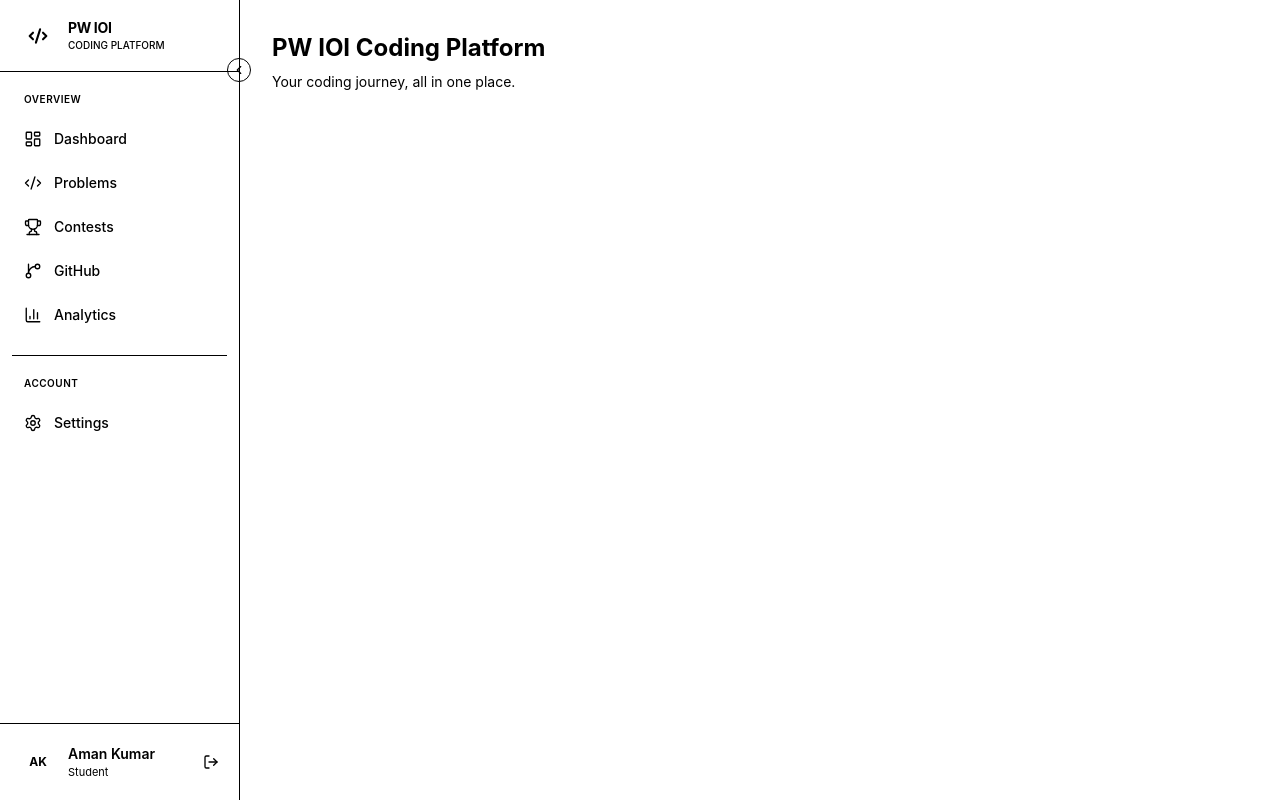
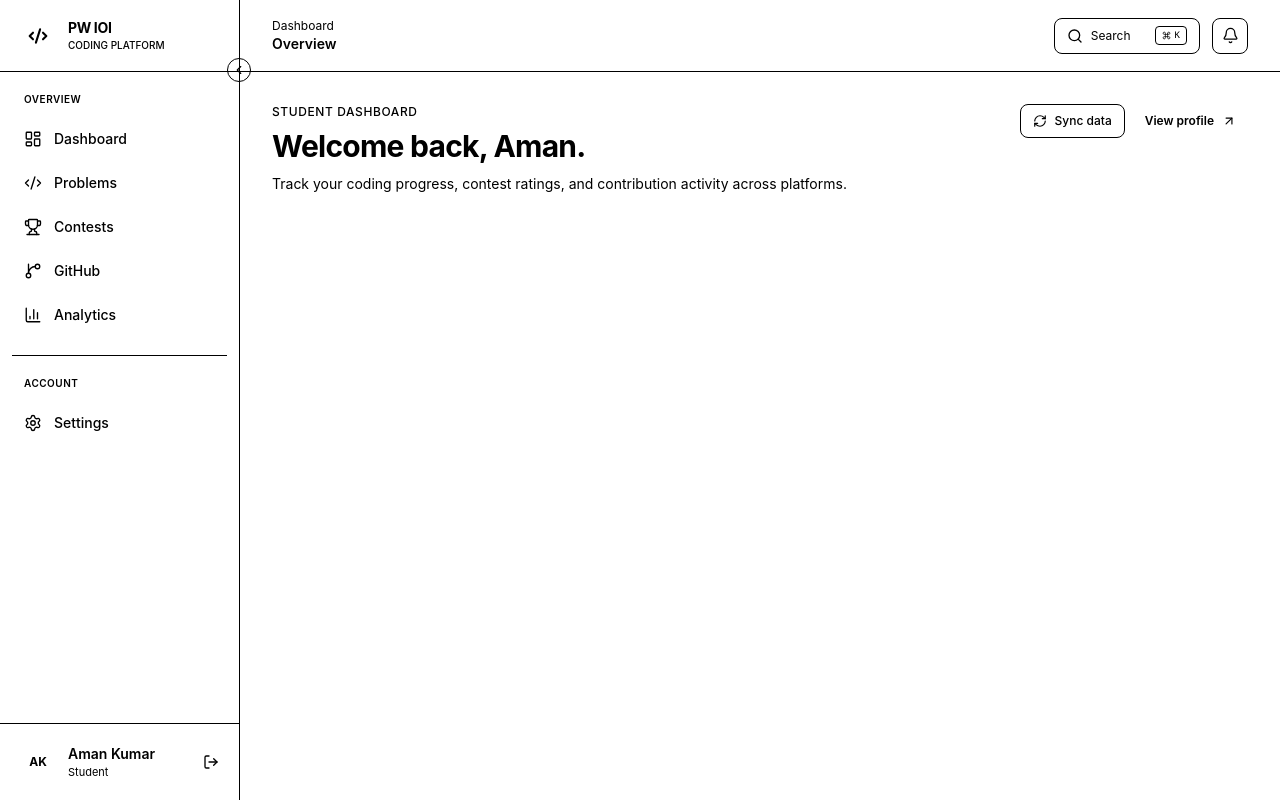
Before and after one commit to Aman-kumar-2007/pw-ioi-coding-platform, a React (Vite) app: page / in a window 1280 px wide. Built offline with nearby package versions, Linux system fonts and the light colour scheme.

Commit message:
Build dashboard topbar and header

```diff
--- a/src/App.jsx
+++ b/src/App.jsx
@@ -1,17 +1,10 @@
 import Layout from "./components/Layout"
+import DashboardHeader from "./components/DashboardHeader"
 
 function App() {
   return (
     <Layout>
-      <div className="p-8">
-        <h1 className="text-2xl font-bold">
-          PW IOI Coding Platform
-        </h1>
-
-        <p className="mt-2 text-sm text-muted-foreground">
-          Your coding journey, all in one place.
-        </p>
-      </div>
+      <DashboardHeader />
     </Layout>
   )
 }
--- /dev/null
+++ b/src/components/DashboardHeader.jsx
@@ -0,0 +1,41 @@
+import {
+  ArrowUpRight,
+  RefreshCw,
+} from "lucide-react"
+
+function DashboardHeader() {
+  return (
+    <section className="px-8 pb-7 pt-8">
+      <div className="flex items-start justify-between">
+        <div>
+          <p className="mb-2 text-xs font-medium uppercase tracking-wider text-primary">
+            Student Dashboard
+          </p>
+
+          <h1 className="text-3xl font-bold tracking-tight">
+            Welcome back, Aman.
+          </h1>
+
+          <p className="mt-2 max-w-xl text-sm leading-6 text-muted-foreground">
+            Track your coding progress, contest ratings, and
+            contribution activity across platforms.
+          </p>
+        </div>
+
+        <div className="flex items-center gap-2">
+          <button className="flex items-center gap-2 rounded-lg border border-border bg-card px-3 py-2 text-xs font-medium text-muted-foreground transition-colors hover:text-foreground">
+            <RefreshCw size={14} />
+            Sync data
+          </button>
+
+          <button className="flex items-center gap-2 rounded-lg bg-primary px-3 py-2 text-xs font-semibold text-primary-foreground transition-opacity hover:opacity-90">
+            View profile
+            <ArrowUpRight size={14} />
+          </button>
+        </div>
+      </div>
+    </section>
+  )
+}
+
+export default DashboardHeader
--- a/src/components/Layout.jsx
+++ b/src/components/Layout.jsx
@@ -1,4 +1,5 @@
 import Sidebar from "./Sidebar"
+import Topbar from "./Topbar"
 
 function Layout({ children }) {
     return (
@@ -6,6 +7,7 @@ function Layout({ children }) {
             <Sidebar />
 
             <main className="ml-[240px] min-h-screen">
+                <Topbar />
                 {children}
             </main>
         </div>
--- /dev/null
+++ b/src/components/Topbar.jsx
@@ -0,0 +1,49 @@
+import {
+  Search,
+  Bell,
+  Command,
+  Menu,
+} from "lucide-react"
+
+function Topbar() {
+  return (
+    <header className="flex h-[72px] items-center justify-between border-b border-border px-8">
+      {/* Left */}
+      <div className="flex items-center gap-4">
+        <button className="hidden text-muted-foreground hover:text-foreground">
+          <Menu size={20} />
+        </button>
+
+        <div>
+          <p className="text-xs text-muted-foreground">
+            Dashboard
+          </p>
+          <h2 className="text-sm font-semibold">
+            Overview
+          </h2>
+        </div>
+      </div>
+
+      {/* Right */}
+      <div className="flex items-center gap-3">
+        {/* Search */}
+        <button className="flex h-9 items-center gap-2 rounded-lg border border-border bg-secondary px-3 text-muted-foreground transition-colors hover:text-foreground">
+          <Search size={16} />
+          <span className="text-xs">Search</span>
+          <span className="ml-4 flex items-center gap-1 rounded border border-border px-1.5 py-0.5 font-mono text-[9px]">
+            <Command size={9} />
+            K
+          </span>
+        </button>
+
+        {/* Notifications */}
+        <button className="relative flex h-9 w-9 items-center justify-center rounded-lg border border-border bg-secondary text-muted-foreground transition-colors hover:text-foreground">
+          <Bell size={17} strokeWidth={1.8} />
+          <span className="absolute right-2 top-2 h-1.5 w-1.5 rounded-full bg-primary" />
+        </button>
+      </div>
+    </header>
+  )
+}
+
+export default Topbar
```
Lines whose indentation alone changed are shown as unchanged.
